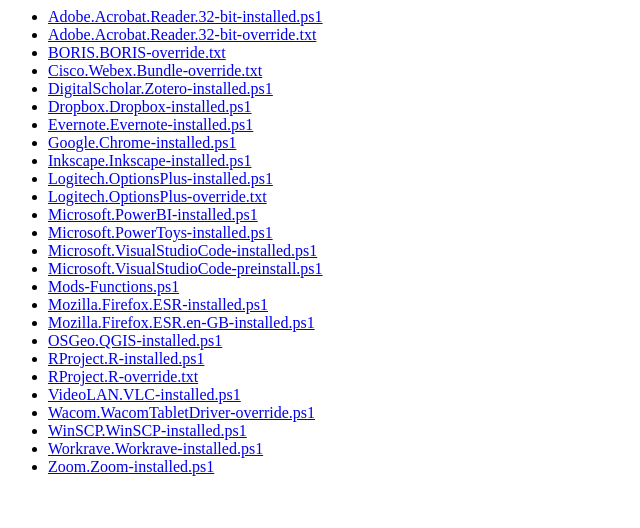
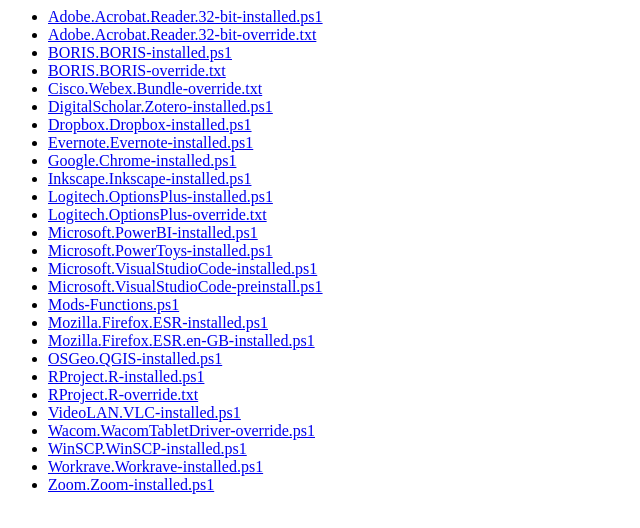
Before and after one commit to DF-UEA/df-uea.github.io, a plain HTML site: page wau-mods/index.html in a window 1280 px wide. Shown: the whole page, without its empty margins (0-640 px from the left). Drawn offline with Linux system fonts and the light colour scheme.

Commit message:
Updated index.html

```diff
--- a/wau-mods/index.html
+++ b/wau-mods/index.html
@@ -1,6 +1,7 @@
 <ul>
 <li><a href='Adobe.Acrobat.Reader.32-bit-installed.ps1'>Adobe.Acrobat.Reader.32-bit-installed.ps1</a></li>
 <li><a href='Adobe.Acrobat.Reader.32-bit-override.txt'>Adobe.Acrobat.Reader.32-bit-override.txt</a></li>
+<li><a href='BORIS.BORIS-installed.ps1'>BORIS.BORIS-installed.ps1</a></li>
 <li><a href='BORIS.BORIS-override.txt'>BORIS.BORIS-override.txt</a></li>
 <li><a href='Cisco.Webex.Bundle-override.txt'>Cisco.Webex.Bundle-override.txt</a></li>
 <li><a href='DigitalScholar.Zotero-installed.ps1'>DigitalScholar.Zotero-installed.ps1</a></li>
```
